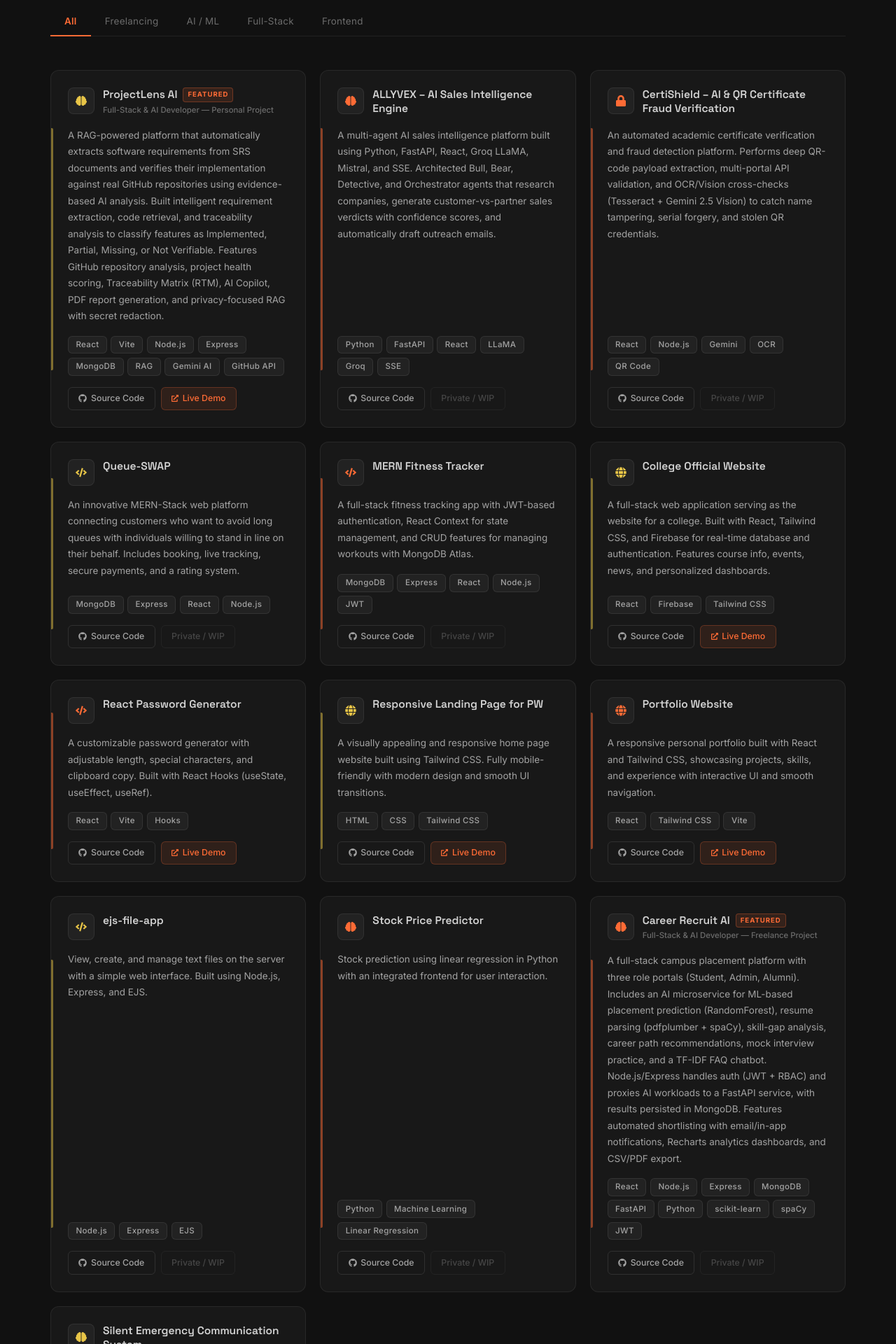
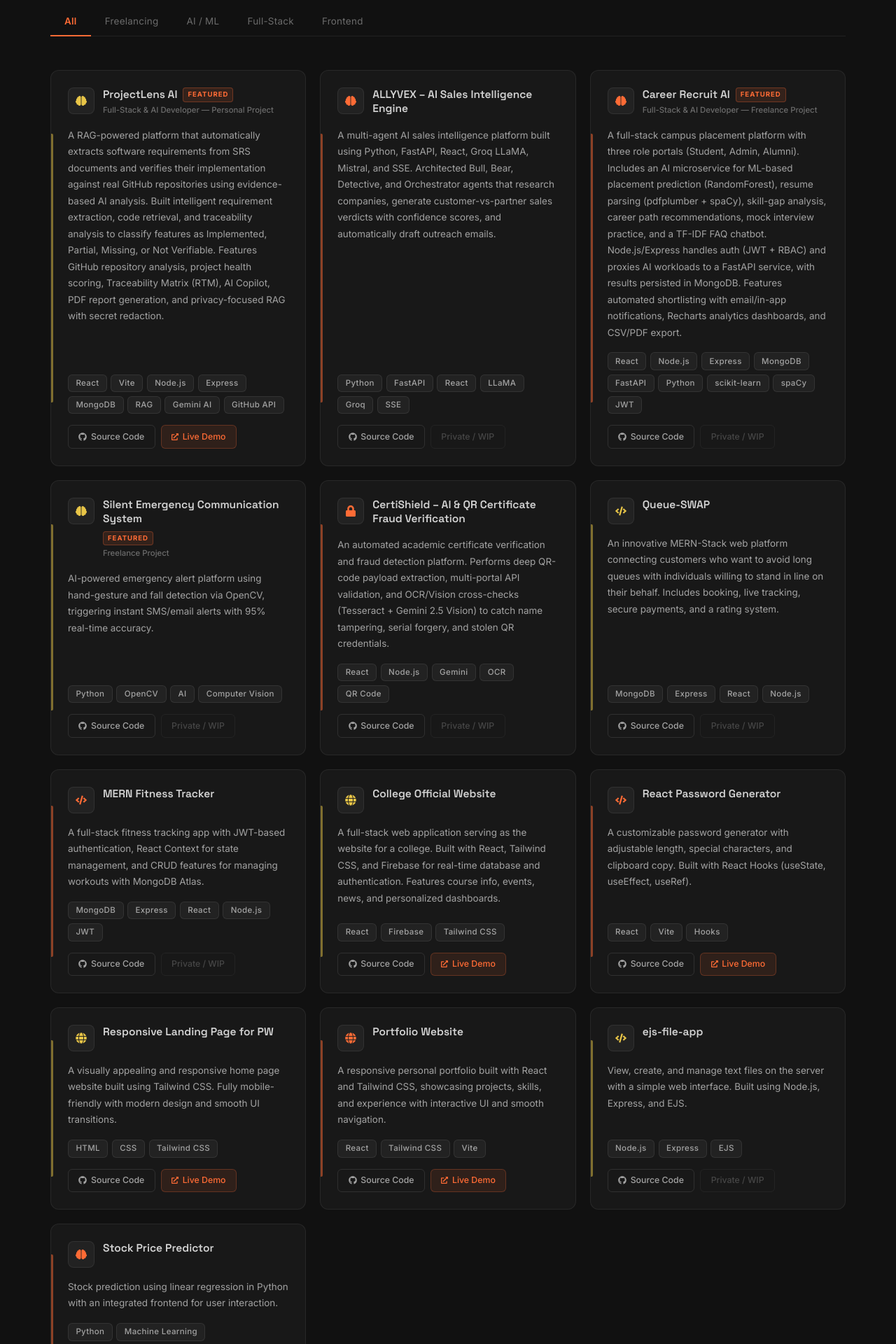
Before and after one commit to Bhavik9696/portfolio, a React (Vite) app: page /projects in a window 1280 px wide. Shown: the part 260-2180 px from the top of the page at 70% size. Built offline with nearby package versions, Linux system fonts and the light colour scheme.

Commit message:
fix: place freelance projects 3rd and 4th in All tab

```diff
--- a/src/pages/Projects.jsx
+++ b/src/pages/Projects.jsx
@@ -388,7 +388,11 @@ function ProjectCard({ project, index }) {
 /* ─── MAIN PROJECTS PAGE ─── */
 export default function Projects() {
   const [activeFilter, setActiveFilter] = useState("all");
-  const allProjects = [...personalProjects, ...freelanceProjects];
+  const allProjects = [
+    ...personalProjects.slice(0, 2),   // 1. ProjectLens AI, 2. ALLYVEX
+    ...freelanceProjects,              // 3. Career Recruit AI, 4. Silent Emergency
+    ...personalProjects.slice(2),      // rest of personal projects
+  ];
 
   const filtered =
     activeFilter === "all"
```
